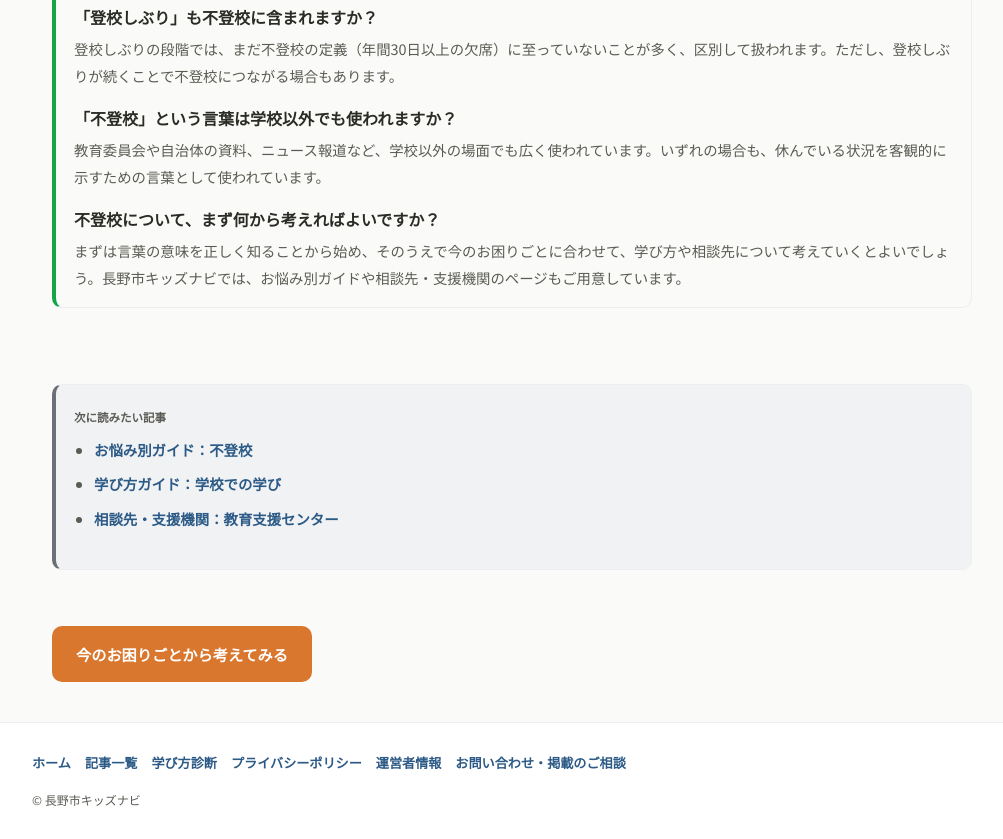
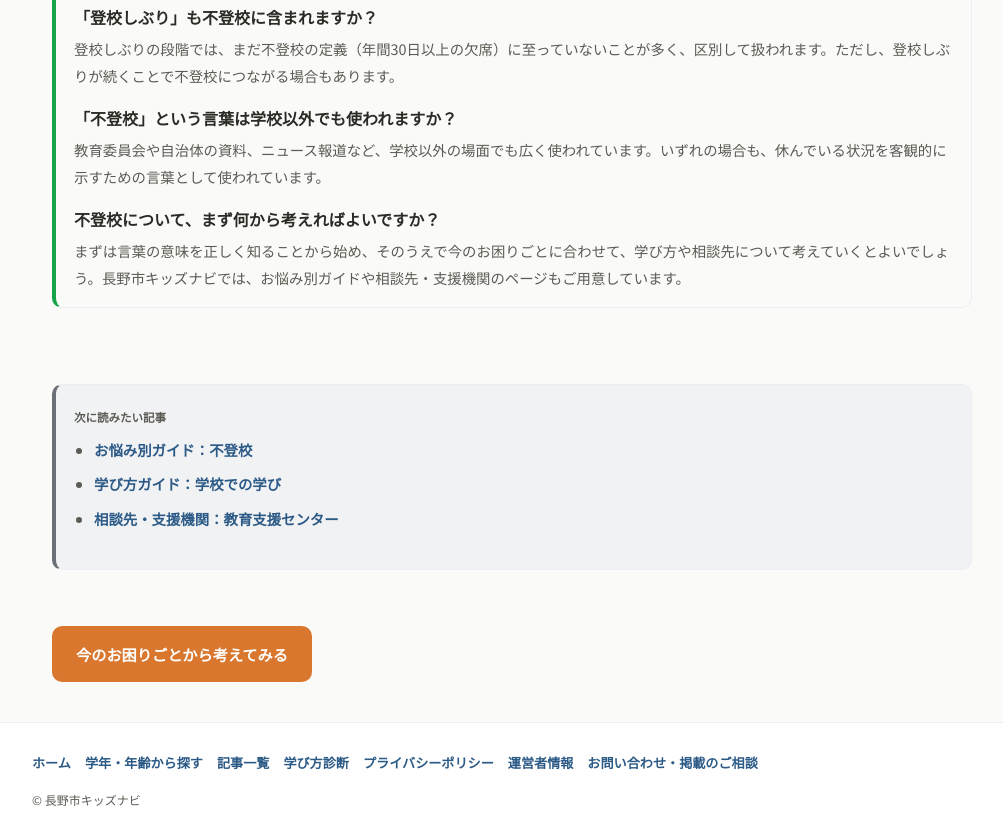
Before and after one commit to history-of-hanabi/nagano-kids-navi, a plain HTML site: page glossary/futoukou.html in a window 1280 px wide. Shown: the part 1930-2769 px from the top of the page, without its empty margins (128-1131 px from the left). Drawn offline with Linux system fonts and the light colour scheme.

Commit message:
Update futoukou.html

```diff
--- a/glossary/futoukou.html
+++ b/glossary/futoukou.html
@@ -303,6 +303,7 @@
   <div class="site-footer__inner">
     <ul class="site-footer__links">
       <li><a href="../index.html">ホーム</a></li>
+      <li><a href="../ages/index.html">学年・年齢から探す</a></li>
       <li><a href="../articles/index.html">記事一覧</a></li>
       <li><a href="../diagnosis.html">学び方診断</a></li>
       <li><a href="../privacy.html">プライバシーポリシー</a></li>
```
